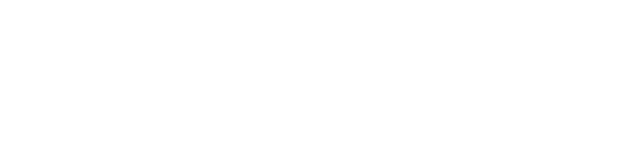
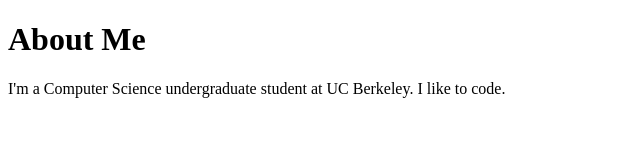
Before and after one commit to HarnoorDhillon/HarnoorDhillon.github.io, a plain HTML site: page text.html in a window 1280 px wide. Shown: the whole page, without its empty margins (0-640 px from the left). Drawn offline with Linux system fonts and the light colour scheme.

Commit message:
About me
i like to code ye

```diff
--- a/text.html
+++ b/text.html
@@ -4,4 +4,12 @@
         <meta charset="utf-8">
         <title>Harnoor Dhillon</title>
     </head>
+    <body>
+        <h1>
+            About Me
+        </h1>
+        <p>
+            I'm a Computer Science undergraduate student at UC Berkeley. I like to code.
+        </p>
+    </body>
 </html>
```
